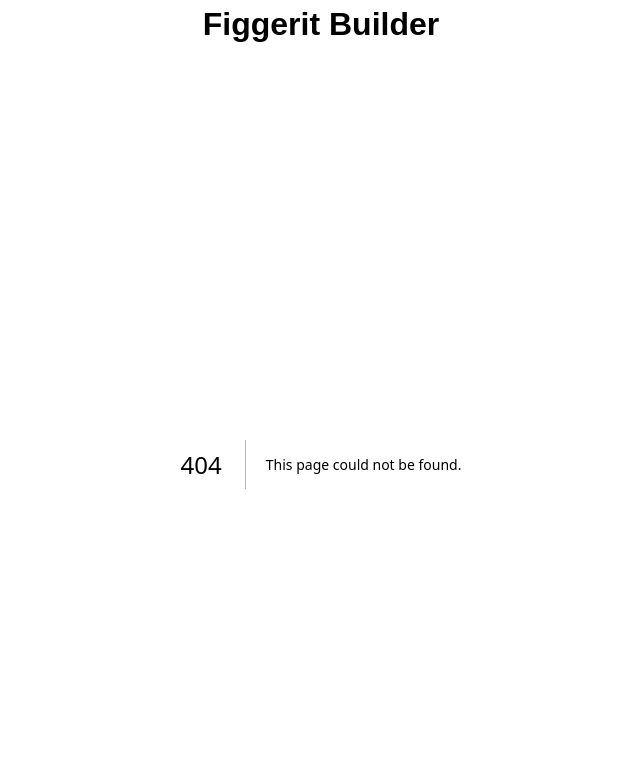
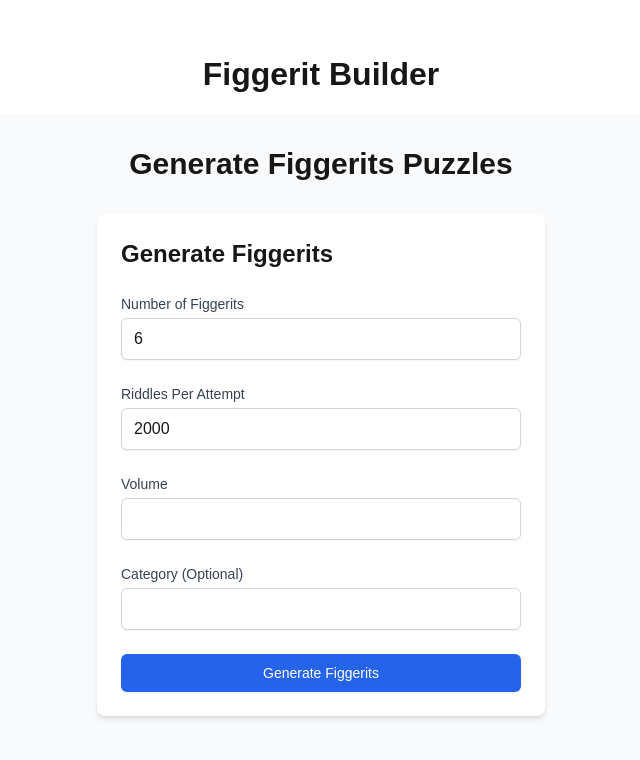
Before and after one commit to wesleywardlaw/figgerit-builder, a Next.js app: page /generatepuzzles in a window 1280 px wide. Before the commit this address had no page. Shown: the top 760 px of the page, without its empty margins (319-959 px from the left). Built offline with nearby package versions, Linux system fonts and the light colour scheme; no server answers.

Commit message:
add page for generating figgerits

```diff
--- a/app/components/Form.tsx
+++ b/app/components/Form.tsx
@@ -73,7 +73,7 @@ export default function Form<T extends FieldValues>({
   };
 
   return (
-    <form onSubmit={handleSubmit(handleFormSubmit)} className="space-y-4">
+    <form onSubmit={handleSubmit(handleFormSubmit)} className="space-y-6">
       {successMessage && (
         <div className="p-4 mb-4 text-sm text-green-800 bg-green-50 rounded-lg">
           {successMessage}
@@ -87,10 +87,10 @@ export default function Form<T extends FieldValues>({
       )}
 
       {fields.map((field) => (
-        <div key={String(field.name)}>
+        <div key={String(field.name)} className="space-y-1">
           <label
             htmlFor={String(field.name)}
-            className="block text-sm font-medium text-gray-700"
+            className="block text-sm font-medium text-gray-700 mb-1"
           >
             {field.label}
           </label>
@@ -98,10 +98,10 @@ export default function Form<T extends FieldValues>({
             id={String(field.name)}
             type={field.type || "text"}
             {...register(field.name)}
-            className="mt-1 block w-full rounded-md border-gray-300 shadow-sm focus:border-indigo-500 focus:ring-indigo-500 sm:text-sm"
+            className="block w-full rounded-md border-gray-300 shadow-sm focus:border-indigo-500 focus:ring-indigo-500 sm:text-sm px-3 py-2 focus:outline-none focus:ring-1 focus:ring-indigo-500 focus:border-indigo-500"
           />
           {getFieldError(field.name) && (
-            <p className="text-sm text-red-500">
+            <p className="text-sm text-red-500 mt-1">
               {getFieldError(field.name) as string}
             </p>
           )}
--- /dev/null
+++ b/app/components/GeneratePuzzles.tsx
@@ -0,0 +1,129 @@
+"use client";
+
+import { useState } from "react";
+import { createFiggerits } from "../lib/actions";
+
+const GeneratePuzzles = () => {
+  const [isLoading, setIsLoading] = useState(false);
+  const [error, setError] = useState<string | null>(null);
+  const [success, setSuccess] = useState(false);
+
+  const handleSubmit = async (e: React.FormEvent<HTMLFormElement>) => {
+    e.preventDefault();
+    setIsLoading(true);
+    setError(null);
+    setSuccess(false);
+
+    const formData = new FormData(e.currentTarget);
+    const numFiggerits = parseInt(formData.get("numFiggerits")?.toString() || "6");
+    const riddlesPerAttempt = parseInt(formData.get("riddlesPerAttempt")?.toString() || "2000");
+    const volume = parseInt(formData.get("volume")?.toString() || "1");
+    const categoryInput = formData.get("category")?.toString();
+    const category = categoryInput?.trim() || undefined;
+
+    try {
+      const result = await createFiggerits(numFiggerits, riddlesPerAttempt, volume, category);
+      if (result.success) {
+        setSuccess(true);
+      } else {
+        setError(result.error || "Failed to generate figgerits");
+      }
+    } catch (err) {
+      setError("An unexpected error occurred");
+    } finally {
+      setIsLoading(false);
+    }
+  };
+
+  return (
+    <div className="max-w-md mx-auto p-6 bg-white rounded-lg shadow-md">
+      <h2 className="text-2xl font-bold mb-6">Generate Figgerits</h2>
+
+      <form onSubmit={handleSubmit} className="space-y-6">
+        <div>
+          <label htmlFor="numFiggerits" className="block text-sm font-medium text-gray-700 mb-1">
+            Number of Figgerits
+          </label>
+          <input
+            type="number"
+            id="numFiggerits"
+            name="numFiggerits"
+            min="1"
+            defaultValue="6"
+            required
+            className="mt-1 block w-full px-3 py-2 rounded-md border border-gray-300 shadow-sm focus:outline-none focus:ring-2 focus:ring-blue-500 focus:border-transparent"
+          />
+        </div>
+
+        <div>
+          <label htmlFor="riddlesPerAttempt" className="block text-sm font-medium text-gray-700 mb-1">
+            Riddles Per Attempt
+          </label>
+          <input
+            type="number"
+            id="riddlesPerAttempt"
+            name="riddlesPerAttempt"
+            min="1"
+            defaultValue="2000"
+            required
+            className="mt-1 block w-full px-3 py-2 rounded-md border border-gray-300 shadow-sm focus:outline-none focus:ring-2 focus:ring-blue-500 focus:border-transparent"
+          />
+        </div>
+
+        <div>
+          <label htmlFor="volume" className="block text-sm font-medium text-gray-700 mb-1">
+            Volume
+          </label>
+          <input
+            type="number"
+            id="volume"
+            name="volume"
+            min="1"
+            required
+            className="mt-1 block w-full px-3 py-2 rounded-md border border-gray-300 shadow-sm focus:outline-none focus:ring-2 focus:ring-blue-500 focus:border-transparent"
+          />
+        </div>
+
+        <div>
+          <label htmlFor="category" className="block text-sm font-medium text-gray-700 mb-1">
+            Category (Optional)
+          </label>
+          <input
+            type="text"
+            id="category"
+            name="category"
+            className="mt-1 block w-full px-3 py-2 rounded-md border border-gray-300 shadow-sm focus:outline-none focus:ring-2 focus:ring-blue-500 focus:border-transparent"
+          />
+        </div>
+
+        <button
+          type="submit"
+          disabled={isLoading}
+          className="w-full flex justify-center py-2 px-4 border border-transparent rounded-md shadow-sm text-sm font-medium text-white bg-blue-600 hover:bg-blue-700 focus:outline-none focus:ring-2 focus:ring-offset-2 focus:ring-blue-500 disabled:opacity-50"
+        >
+          {isLoading ? "Generating..." : "Generate Figgerits"}
+        </button>
+      </form>
+
+      {isLoading && (
+        <div className="mt-4 p-4 bg-yellow-50 text-yellow-800 rounded-md">
+          <p>Please be patient while we generate your figgerits. This process may take some time...</p>
+        </div>
+      )}
+
+      {error && (
+        <div className="mt-4 p-4 bg-red-50 text-red-800 rounded-md">
+          <p>{error}</p>
+        </div>
+      )}
+
+      {success && (
+        <div className="mt-4 p-4 bg-green-50 text-green-800 rounded-md">
+          <p>Figgerits generated successfully!</p>
+        </div>
+      )}
+    </div>
+  );
+};
+
+export default GeneratePuzzles;
--- /dev/null
+++ b/app/generatepuzzles/page.tsx
@@ -0,0 +1,14 @@
+"use client";
+
+import GeneratePuzzles from "../components/GeneratePuzzles";
+
+export default function GeneratePuzzlesPage() {
+  return (
+    <div className="min-h-screen bg-gray-50 py-8">
+      <div className="container mx-auto px-4">
+        <h1 className="text-3xl font-bold text-center mb-8">Generate Figgerits Puzzles</h1>
+        <GeneratePuzzles />
+      </div>
+    </div>
+  );
+}
```
